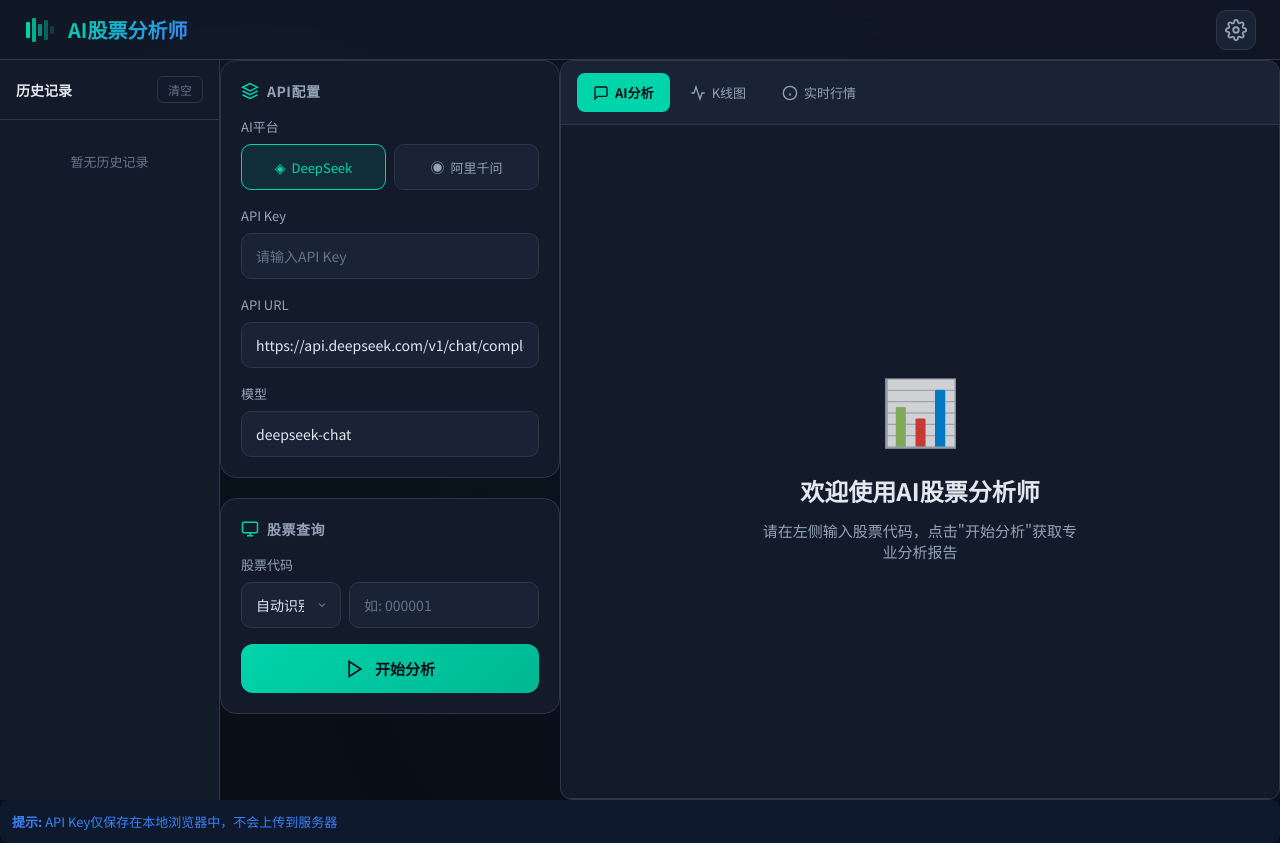
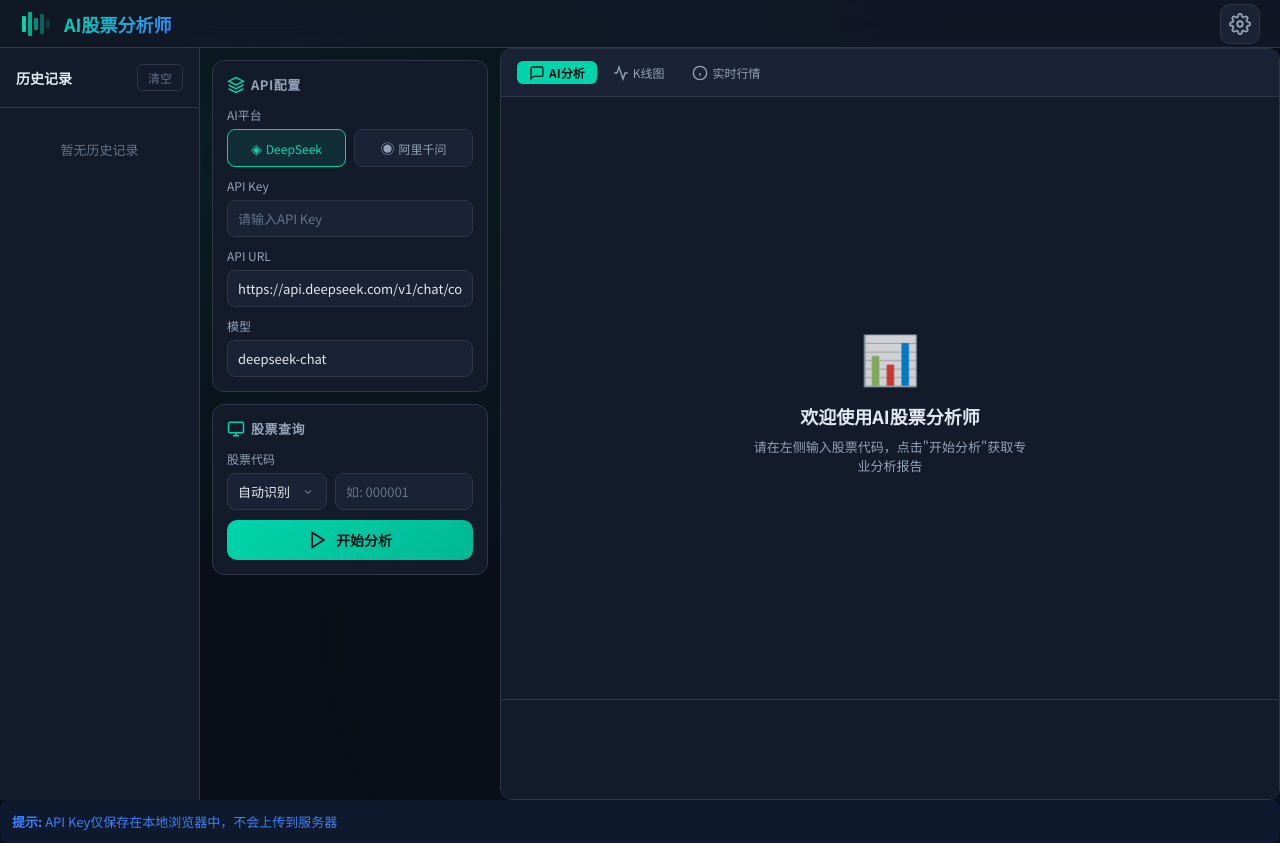
Before and after one commit to guoleopard/ai_stock_helper, a website: page public/index.html in a window 1280 px wide. Drawn offline with Linux system fonts and the light colour scheme.

Commit message:
优化页面布局：固定顶底高度，中间自适应；修复K线图加载；优化历史记录高度

```diff
--- a/public/app.js
+++ b/public/app.js
@@ -44,7 +44,31 @@ function initTabs() {
       tabPanes.forEach(p => p.classList.remove('active'));
 
       btn.classList.add('active');
-      document.getElementById('tab' + tab.charAt(0).toUpperCase() + tab.slice(1)).classList.add('active');
+      const targetPane = document.getElementById('tab' + tab.charAt(0).toUpperCase() + tab.slice(1));
+      if (targetPane) {
+        targetPane.classList.add('active');
+      }
+
+      if (tab === 'chart') {
+        if (currentStockCode) {
+          loadChart(currentStockCode);
+        } else {
+          const chartContainer = document.getElementById('chartContainer');
+          if (chartContainer) {
+            chartContainer.innerHTML = '<div class="info-placeholder">请先分析一只股票</div>';
+          }
+        }
+      }
+      if (tab === 'info') {
+        if (currentStockCode) {
+          loadStockInfo(currentStockCode);
+        } else {
+          const stockInfoEl = document.getElementById('stockInfo');
+          if (stockInfoEl) {
+            stockInfoEl.innerHTML = '<div class="info-placeholder">请先分析一只股票</div>';
+          }
+        }
+      }
     });
   });
 }
@@ -333,7 +357,8 @@ function newSession() {
 }
 
 function loadChart(stockCode) {
-  const chartFrame = document.getElementById('chartFrame');
+  const chartContainer = document.getElementById('chartContainer');
+  if (!chartContainer) return;
 
   const code = stockCode.toLowerCase();
   let url = '';
@@ -361,7 +386,7 @@ function loadChart(stockCode) {
     }
   }
 
-  chartFrame.src = url;
+  chartContainer.innerHTML = `<iframe id="chartFrame" src="${url}" frameborder="0" width="100%" height="100%" style="border:none;"></iframe>`;
 }
 
 async function loadStockInfo(stockCode) {
@@ -743,7 +768,7 @@ async function sendChatMessage() {
     const aiMessageDiv = document.createElement('div');
     aiMessageDiv.className = 'chat-message ai';
     aiMessageDiv.innerHTML = '<div class="message-bubble" id="aiResponse"></div>';
-    outputArea.appendChild(aiMessageDiv);
+    chatMessages.appendChild(aiMessageDiv);
     const aiContent = aiMessageDiv.querySelector('.message-bubble');
 
     while (true) {
@@ -867,7 +892,11 @@ function renderMarkdown(text, element) {
   html = html.replace(/(<\/pre>)<\/p>/g, '$1');
 
   element.innerHTML = html;
-  element.scrollTop = element.scrollHeight;
+
+  const chatMessages = document.getElementById('chatMessages');
+  if (chatMessages) {
+    chatMessages.scrollTop = chatMessages.scrollHeight;
+  }
 }
 
 function escapeHtml(text) {
--- a/public/styles.css
+++ b/public/styles.css
@@ -27,6 +27,7 @@ body {
   color: var(--text-primary);
   min-height: 100vh;
   overflow-x: hidden;
+  overflow-y: auto;
 }
 
 body::before {
@@ -44,11 +45,11 @@ body::before {
 }
 
 .header {
-  height: 60px;
+  height: 48px;
   display: flex;
   align-items: center;
   justify-content: space-between;
-  padding: 0 24px;
+  padding: 0 20px;
   background: rgba(19, 26, 42, 0.8);
   backdrop-filter: blur(12px);
   border-bottom: 1px solid var(--border);
@@ -68,7 +69,7 @@ body::before {
 }
 
 .title {
-  font-size: 20px;
+  font-size: 18px;
   font-weight: 700;
   background: linear-gradient(135deg, var(--accent), var(--blue));
   -webkit-background-clip: text;
@@ -101,25 +102,32 @@ body::before {
   padding: 0;
   max-width: 100%;
   margin: 0;
-  min-height: calc(100vh - 60px);
+  height: calc(100vh - 48px);
+  max-height: 900px;
+  overflow: hidden;
 }
 
 .sidebar {
-  width: 340px;
+  width: 300px;
   flex-shrink: 0;
   display: flex;
   flex-direction: column;
-  gap: 20px;
+  gap: 12px;
+  padding: 12px;
+  overflow-y: auto;
+  height: 100%;
+  min-height: 0;
 }
 
 .history-sidebar {
-  width: 220px;
+  width: 200px;
   flex-shrink: 0;
   background: var(--bg-card);
   border-right: 1px solid var(--border);
   display: flex;
   flex-direction: column;
-  height: calc(100vh - 60px);
+  height: 100%;
+  min-height: 0;
 }
 
 .history-header {
@@ -193,19 +201,19 @@ body::before {
 
 .config-card {
   background: var(--bg-card);
-  border-radius: 16px;
-  padding: 20px;
+  border-radius: 12px;
+  padding: 14px;
   border: 1px solid var(--border);
 }
 
 .card-title {
-  font-size: 14px;
+  font-size: 13px;
   font-weight: 600;
   color: var(--text-secondary);
-  margin-bottom: 16px;
+  margin-bottom: 12px;
   display: flex;
   align-items: center;
-  gap: 8px;
+  gap: 6px;
   text-transform: uppercase;
   letter-spacing: 0.5px;
 }
@@ -215,7 +223,7 @@ body::before {
 }
 
 .form-group {
-  margin-bottom: 16px;
+  margin-bottom: 10px;
 }
 
 .form-group:last-child {
@@ -224,19 +232,19 @@ body::before {
 
 .form-group label {
   display: block;
-  font-size: 13px;
+  font-size: 12px;
   color: var(--text-secondary);
-  margin-bottom: 8px;
+  margin-bottom: 6px;
 }
 
 .input, .select {
   width: 100%;
-  padding: 12px 14px;
+  padding: 8px 10px;
   background: var(--bg-input);
   border: 1px solid var(--border);
-  border-radius: 10px;
+  border-radius: 8px;
   color: var(--text-primary);
-  font-size: 14px;
+  font-size: 13px;
   font-family: inherit;
   transition: all 0.2s ease;
 }
@@ -267,17 +275,17 @@ body::before {
 
 .platform-btn {
   flex: 1;
-  padding: 12px;
+  padding: 8px;
   background: var(--bg-input);
   border: 1px solid var(--border);
-  border-radius: 10px;
+  border-radius: 8px;
   color: var(--text-secondary);
-  font-size: 13px;
+  font-size: 12px;
   cursor: pointer;
   display: flex;
   align-items: center;
   justify-content: center;
-  gap: 6px;
+  gap: 4px;
   transition: all 0.2s ease;
   font-family: inherit;
 }
@@ -308,21 +316,21 @@ body::before {
 
 .analyze-btn {
   width: 100%;
-  padding: 14px 20px;
+  padding: 10px 16px;
   background: linear-gradient(135deg, var(--accent), #00b894);
   border: none;
-  border-radius: 12px;
+  border-radius: 10px;
   color: #0a0e17;
-  font-size: 15px;
+  font-size: 14px;
   font-weight: 600;
   cursor: pointer;
   display: flex;
   align-items: center;
   justify-content: center;
-  gap: 10px;
+  gap: 8px;
   transition: all 0.2s ease;
   font-family: inherit;
-  margin-top: 8px;
+  margin-top: 6px;
 }
 
 .analyze-btn:hover:not(:disabled) {
@@ -422,7 +430,8 @@ body::before {
   border-radius: 12px;
   border: 1px solid var(--border);
   overflow: hidden;
-  height: calc(100vh - 60px);
+  height: calc(100vh - 48px);
+  max-height: 900px;
 }
 
 .tab-content {
@@ -431,17 +440,7 @@ body::before {
   flex-direction: column;
   overflow: hidden;
   min-height: 0;
-}
-
-.tab-pane {
-  display: none;
-  flex: 1;
-  flex-direction: column;
-  overflow: hidden;
-}
-
-.tab-pane.active {
-  display: flex;
+  height: calc(100% - 100px);
 }
 
 .tab-header {
@@ -450,18 +449,43 @@ body::before {
   padding: 12px 16px;
   background: var(--bg-input);
   border-bottom: 1px solid var(--border);
+  flex-shrink: 0;
+  height: 48px;
+  box-sizing: border-box;
+}
+
+.bottom-bar {
+  display: flex;
+  flex-direction: column;
+  background: var(--bg-card);
+  border-top: 1px solid var(--border);
+  flex-shrink: 0;
+  height: 100px;
+  box-sizing: border-box;
+}
+
+.tab-pane {
+  display: none;
+  flex: 1;
+  flex-direction: column;
+  overflow: hidden;
+  min-height: 0;
+}
+
+.tab-pane.active {
+  display: flex;
 }
 
 .tab-btn {
   display: flex;
   align-items: center;
-  gap: 6px;
-  padding: 10px 16px;
+  gap: 4px;
+  padding: 6px 12px;
   background: transparent;
   border: none;
-  border-radius: 8px;
+  border-radius: 6px;
   color: var(--text-secondary);
-  font-size: 13px;
+  font-size: 12px;
   cursor: pointer;
   transition: all 0.2s;
   font-family: inherit;
@@ -682,14 +706,14 @@ body::before {
   border: 1px solid var(--border);
   padding: 24px;
   overflow-y: auto;
-  min-height: 500px;
+  min-height: 400px;
   display: flex;
   flex-direction: column;
 }
 
 .chat-messages {
   flex: 1;
-  padding: 20px;
+  padding: 12px;
   overflow-y: auto;
   min-height: 0;
 }
@@ -700,26 +724,26 @@ body::before {
   align-items: center;
   justify-content: center;
   height: 100%;
-  min-height: 400px;
+  min-height: 280px;
   text-align: center;
   color: var(--text-secondary);
 }
 
 .welcome-icon {
-  font-size: 64px;
-  margin-bottom: 20px;
+  font-size: 48px;
+  margin-bottom: 12px;
   opacity: 0.8;
 }
 
 .welcome-message h3 {
-  font-size: 24px;
+  font-size: 18px;
   color: var(--text-primary);
-  margin-bottom: 12px;
+  margin-bottom: 8px;
 }
 
 .welcome-message p {
-  font-size: 15px;
-  max-width: 320px;
+  font-size: 13px;
+  max-width: 280px;
 }
 
 .analysis-content {
@@ -832,25 +856,18 @@ body::before {
 }
 
 .chat-input-area {
-  padding: 16px 20px;
-  background: var(--bg-card);
-  border-top: 1px solid var(--border);
-}
-
-.bottom-bar {
-  display: flex;
-  flex-direction: column;
+  padding: 10px 16px;
   background: var(--bg-card);
   border-top: 1px solid var(--border);
 }
 
 .bottom-bar .output-header {
-  padding: 10px 20px;
+  padding: 6px 16px;
   background: var(--bg-input);
   display: flex;
   align-items: center;
-  gap: 12px;
-  font-size: 13px;
+  gap: 8px;
+  font-size: 12px;
 }
 
 .bottom-bar .output-header .stock-code {
--- a/server.js
+++ b/server.js
@@ -82,6 +82,7 @@ const SYSTEM_PROMPT = `你是一位专业的股票分析师，具有10年以上
    - 综合评级
    - 目标价位
    - 风险提示
+   - 后续趋势
 
 请使用专业的金融术语，给出具体的数据和理由。格式要清晰，使用Markdown格式。`;
 
```
